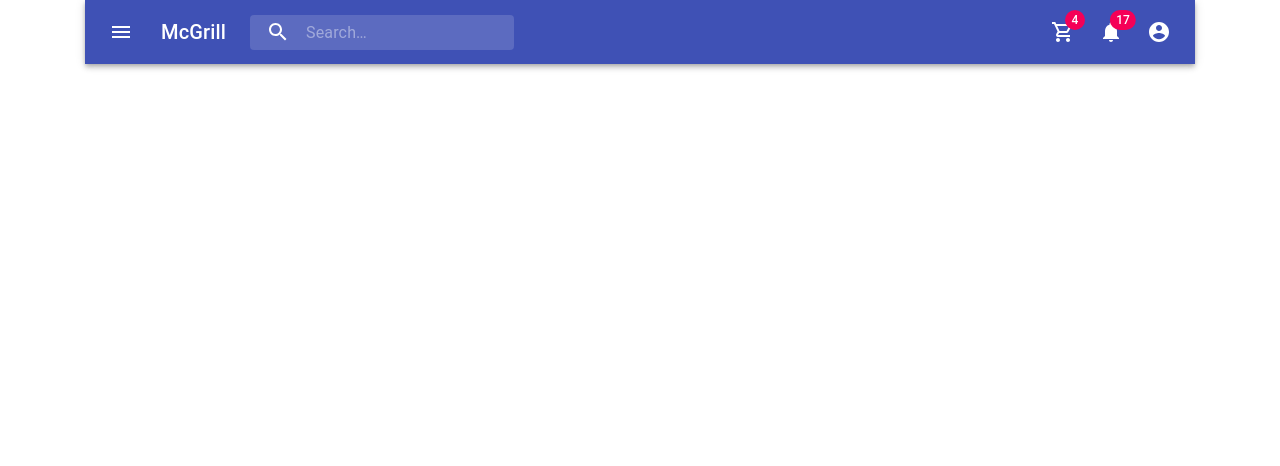
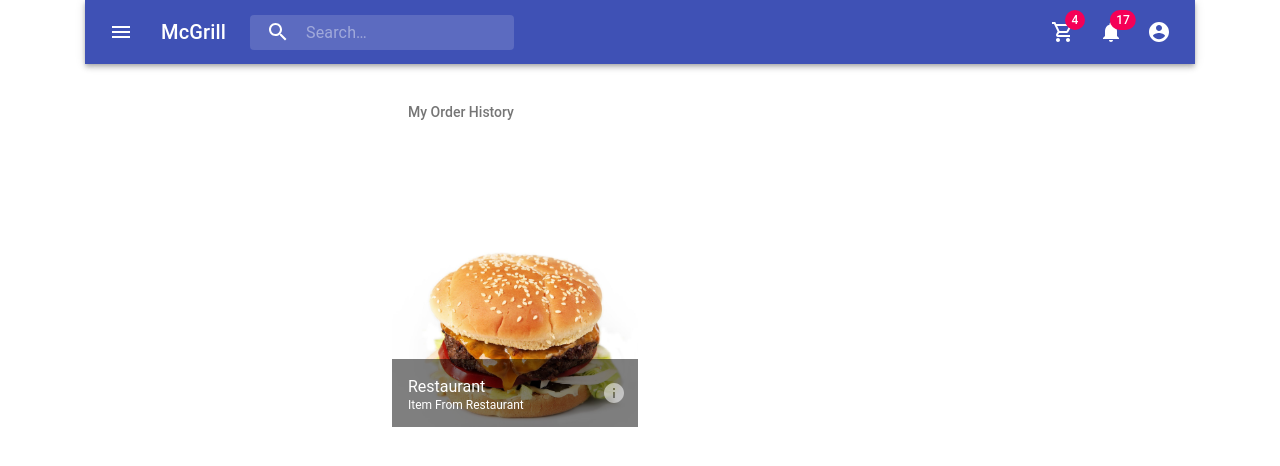
Before and after one commit to 20001LastOrder/McGrill_App, a React app in the folder frontend/: page /userorders in a window 1280 px wide. Shown: the top 466 px of the page. Built offline with nearby package versions, Linux system fonts and the light colour scheme.

Commit message:
User Orders

```diff
--- a/frontend/src/App.js
+++ b/frontend/src/App.js
@@ -10,7 +10,7 @@ import "bootstrap/dist/css/bootstrap.min.css";
 
 import axios from 'axios';
 import ProfileSettings from './components/profilesettings';
-
+import UserOrders from './components/userorders';
 
 
 export const Auth = {
@@ -145,7 +145,7 @@ function App() {
       <Route path="/login" component={Login} />
       <Route path="/signup" component={CreateAccount} />
       <Route path="/profilesettings" component={ProfileSettings} />
-
+      <Route path="/userorders" component={UserOrders} />
       <PrivateRoute path="/campus" component={CampusList} />
       <PrivateRoute path="/issue" exact component={Issue} />
       <PrivateRoute path="/issue/:id" component={Issue} />
--- a/frontend/src/components/userorders.js
+++ b/frontend/src/components/userorders.js
@@ -6,8 +6,7 @@ import GridListTileBar from '@material-ui/core/GridListTileBar';
 import ListSubheader from '@material-ui/core/ListSubheader';
 import IconButton from '@material-ui/core/IconButton';
 import InfoIcon from '@material-ui/icons/Info';
-import tileData from './tileData';
-
+import Image from './burger.jpg';
 const useStyles = makeStyles(theme => ({
   root: {
     display: 'flex',
@@ -25,6 +24,14 @@ const useStyles = makeStyles(theme => ({
   },
 }));
 
+
+const tileData = [
+  {
+    img: Image,
+    title: 'Restaurant',
+    author: 'Item From Restaurant',
+  },
+];
 /**
  * The example data is structured as follows:
  *
@@ -49,14 +56,14 @@ export default function TitlebarGridList() {
     <div className={classes.root}>
       <GridList cellHeight={180} className={classes.gridList}>
         <GridListTile key="Subheader" cols={2} style={{ height: 'auto' }}>
-          <ListSubheader component="div">December</ListSubheader>
+          <ListSubheader component="div">My Order History</ListSubheader>
         </GridListTile>
         {tileData.map(tile => (
           <GridListTile key={tile.img}>
             <img src={tile.img} alt={tile.title} />
             <GridListTileBar
               title={tile.title}
-              subtitle={<span>by: {tile.author}</span>}
+              subtitle={<span>{tile.author}</span>}
               actionIcon={
                 <IconButton aria-label={`info about ${tile.title}`} className={classes.icon}>
                   <InfoIcon />
```
Also changed, not shown: frontend/src/components/burger.jpg (added), 1 other file (tests, documents, lock files or other folders).
